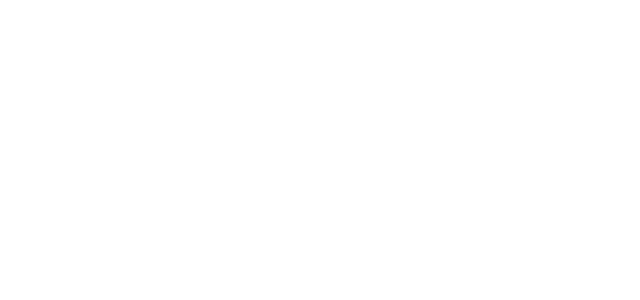
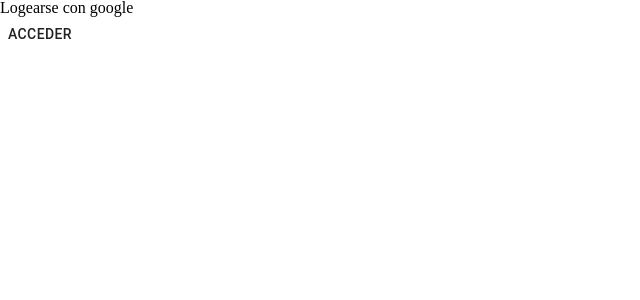
Before and after one commit to rebequileandro1398/chat-room, a React (Create React App) app: page / in a window 1280 px wide. Shown: the top 300 px of the page, without its empty margins (0-640 px from the left). Built offline with nearby package versions, Linux system fonts and the light colour scheme; no server answers.

Commit message:
login-google

```diff
--- a/src/App.js
+++ b/src/App.js
@@ -1,22 +1,29 @@
 import React, { useState } from "react";
+import { Sidebar } from './components/Sidebar';
+import { Chat } from './components/Chat'
+import { Login } from './components/Login'
+
 import firebaseApp from "./firebase/credenciales";
-
-// Conforme se necesite, importar los demás servicios y funciones. Por ejemplo:
-
-/* import { getAuth, onAuthStateChanged } from "firebase/auth";
-const auth = getAuth(firebaseApp); */
+import { getAuth, onAuthStateChanged } from "firebase/auth";
+const auth = getAuth(firebaseApp);
 
 function App() {
-  const [user, setUser] = useState()
+  const [user, setUser] = useState(null)
+  onAuthStateChanged(auth, (user) => {
+    user ? setUser(user) : setUser(null)
+  })
+
   return (
     <div>
       {
-        user ?
+        user
+        ?
         <div>
-
+          <Sidebar/>
+          <Chat/>
         </div>
         :
-        <p></p>
+        <Login/>
       }
     </div>
   );
--- a/src/components/Login.js
+++ b/src/components/Login.js
@@ -1,12 +1,22 @@
 import React from 'react'
+import firebaseApp from '../firebase/credenciales'
+import {getAuth, GoogleAuthProvider, signInWithRedirect} from 'firebase/auth'
 import { Button } from '@material-ui/core'
 
+const auth = getAuth(firebaseApp);
+const provider = new GoogleAuthProvider();
+
+
 export const Login = () => {
+  const toAccess = () => {
+    signInWithRedirect(auth, provider)
+  }
   return (
-    <div className='login'>
-        <div className='login__logo'>
-
+    <div>
+        <div>
+          <h1>Logearse con google</h1>
         </div>
+        <Button onClick={toAccess}>Acceder</Button>
     </div>
   )
 }
```
